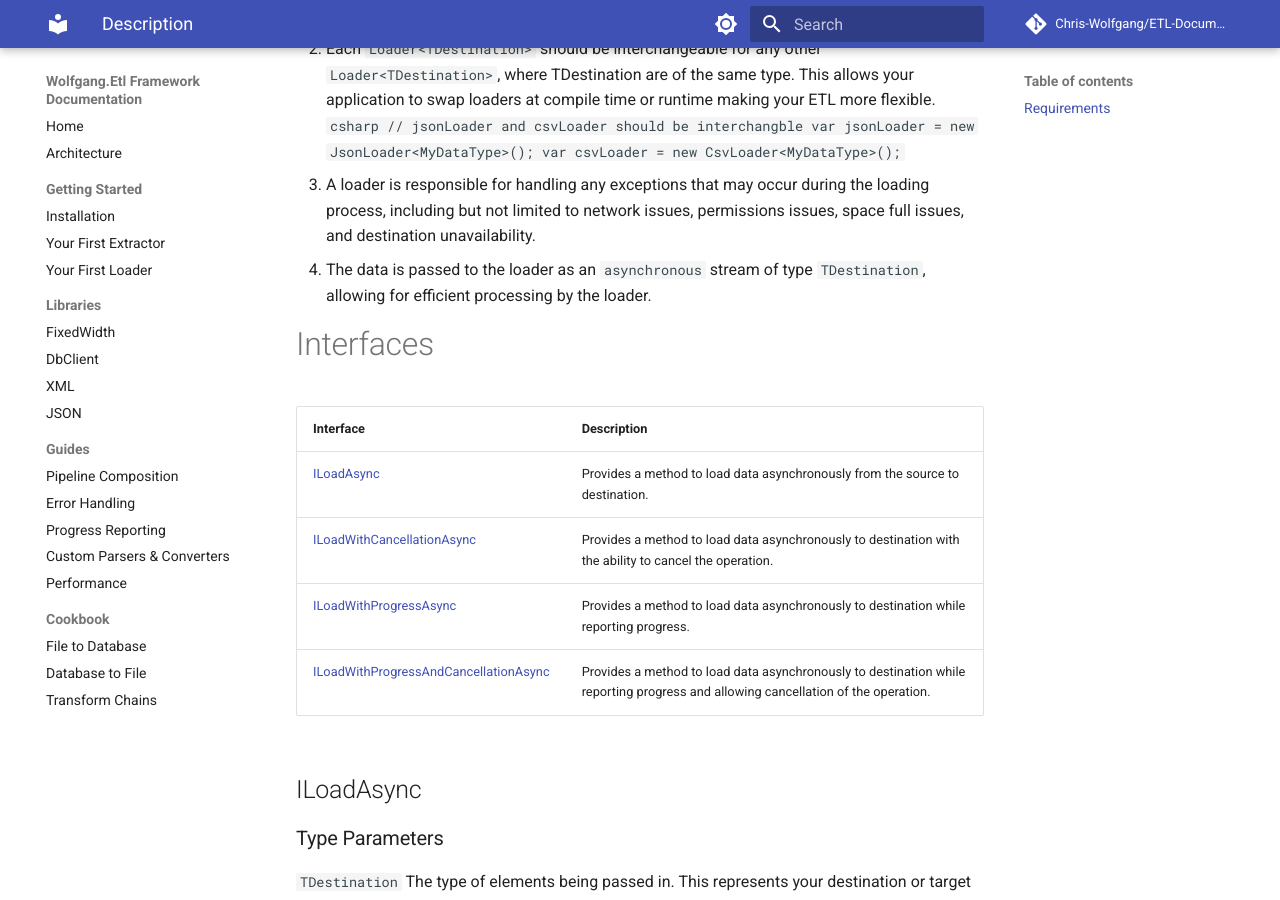
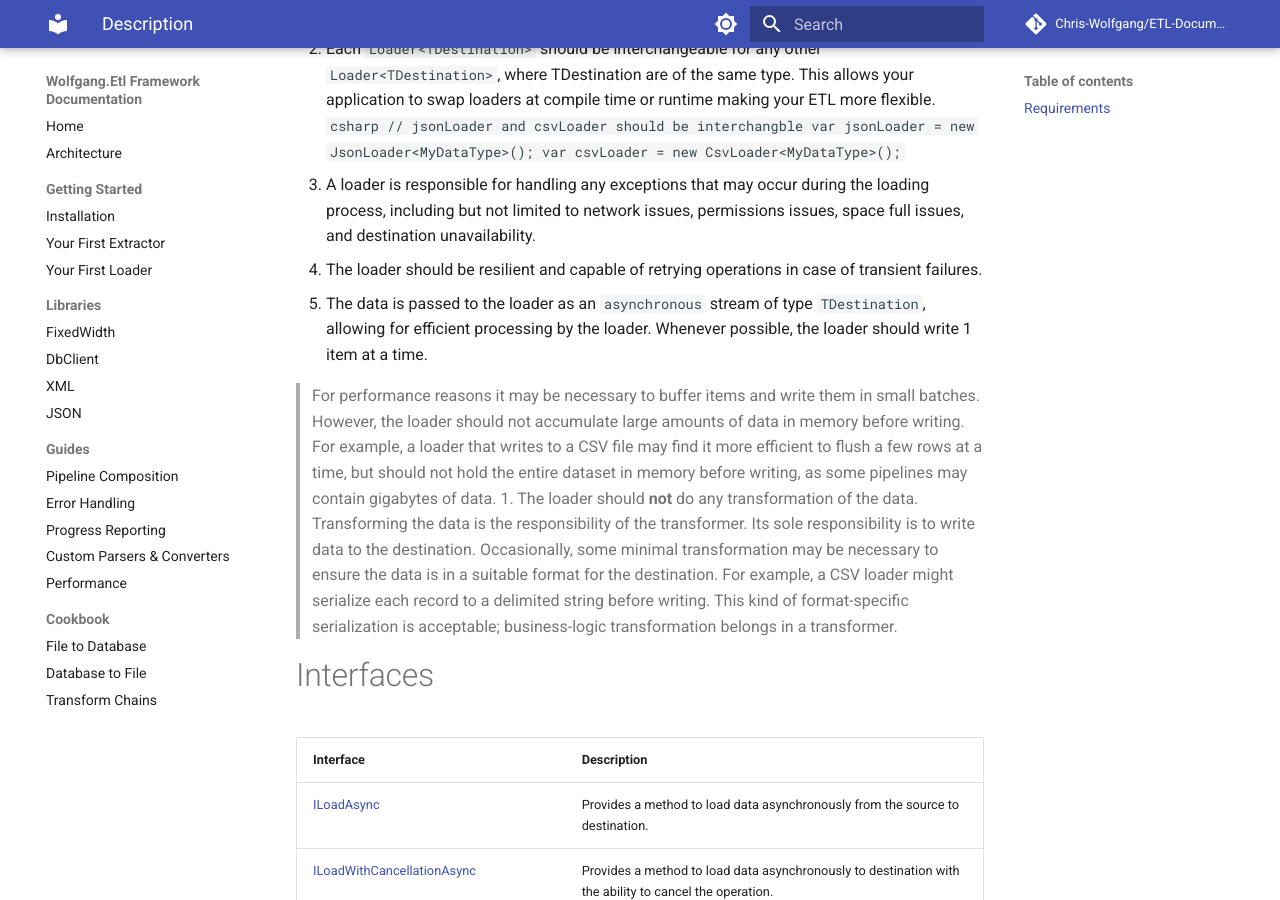
Before and after one commit to Chris-Wolfgang/ETL-Documentation, an MkDocs documentation site: the page built from docs/wiki-original/Loader.md, in a window 1280 px wide and 900 px high, scrolled down 396 px. Built offline with MkDocs 1.6.1 and Material for MkDocs 9.7.7, drawn with Linux system fonts in a browser that asks for light colours; comment, search, counter and statistics services are not loaded; some of the changed text lies outside the part shown.

Commit message:
Fix SkipItemCount default-value bug and mirror missing Loader requirements
SkipItemCount default-value description:
Both Extractor.md and Loader.md incorrectly described SkipItemCount's
default value by copy-pasting the MaximumItemCount text, which claimed
int.MaxValue meant "by default there is no limit on the number of items".
For SkipItemCount the default is 0, and 0 means "skip no items" -- not
"no limit". Fix the description in both files and drop the irrelevant
int.MaxValue / max-int sidebar that only makes sense for MaximumItemCount.

Loader Requirements list:
The Extractor.md Requirements section has six items. The corresponding
Loader.md section only had four. The missing three apply just as well
to loaders:
- Resilience and retrying on transient failures
- Streaming one item at a time rather than buffering the full dataset
- "Loader should not do transformation" (symmetric to the extractor rule)

Add those three requirements to Loader.md, worded for the write path
(destination-side exceptions, flushing in small batches, format-level
serialization allowed but business-logic transformation still belongs
in a transformer).

Resolves review comments on PR #1:
- Extractor.md r3114730013 (SkipItemCount default of 0 means no skip)
- Extractor.md r3114716628 (mirror requirements into loader docs)

Co-Authored-By: Claude Opus 4.6 <noreply@anthropic.com>

```diff
--- a/docs/wiki-original/Loader.md
+++ b/docs/wiki-original/Loader.md
@@ -26,8 +26,28 @@ data to the final destination.
    may occur during the loading process, including but not limited
    to network issues, permissions issues, space full issues,
    and destination unavailability.
+1. The loader should be resilient and capable of retrying operations
+   in case of transient failures.
 1. The data is passed to the loader as an `asynchronous` stream of type
    `TDestination`, allowing for efficient processing by the loader.
+   Whenever possible, the loader should write 1 item at a time.
+
+   >For performance reasons it may be necessary to buffer items and
+   write them in small batches. However, the loader should not
+   accumulate large amounts of data in memory before writing.
+   For example, a loader that writes to a CSV file may find it more
+   efficient to flush a few rows at a time, but should not hold
+   the entire dataset in memory before writing, as some pipelines
+   may contain gigabytes of data.
+1. The loader should **not** do any transformation of the data.
+   Transforming the data is the responsibility of the transformer.
+   Its sole responsibility is to write data to the destination.
+   >Occasionally, some minimal transformation may be necessary to
+   ensure the data is in a suitable format for the destination.
+   For example, a CSV loader might serialize each record to a
+   delimited string before writing. This kind of format-specific
+   serialization is acceptable; business-logic transformation
+   belongs in a transformer.
 
 
 # Interfaces
@@ -322,21 +342,14 @@ frequency of updates in a UI.
 
 ### SkipItemCount
 The number of items to skip before writing items.
-This property can be used to limit the number of items loaded,
-which is useful for testing or when only a subset of data is needed.
+This property can be used to ignore the first N items, which is useful
+for resuming partway through a pipeline or when only a subset of data is needed.
 
 #### Property Value
 [`int`](https://learn.microsoft.com/en-us/dotnet/api/system.int32) The number of items to skip.
 
 #### Default Value
-0
-
-[`int.MaxValue`](https://learn.microsoft.com/en-us/dotnet/api/system.int32.maxvalue) This means that by default there is no limit on the number of items loaded.
-
->If you are trying to loader a large number of items, you are limited to
-the maximum value of a 32-bit integer, which is 2,147,483,647. If you need
-to loader more than this number of items, you will need to implement your own logic
-to handle this.
+0 -- meaning no items are skipped. All items received from the pipeline are written to the destination.
 
 #### Exceptions
 [`ArgumentOutOfRangeException`](https://learn.microsoft.com/en-us/dotnet/api/system.argumentoutofrangeexception) Thrown when the assigned value is less than 0.
```
Also changed, not shown: docs/wiki-original/Extractor.md (+3 -10 lines).
